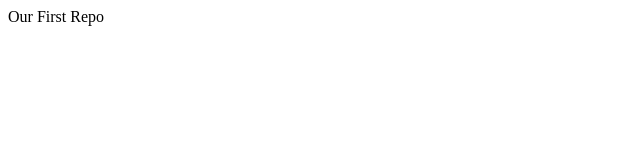
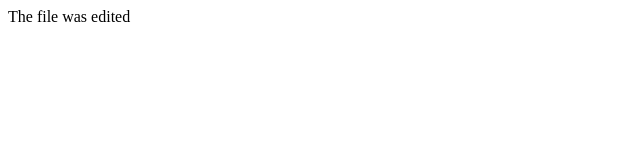
Before and after one commit to wtbaig/first-git, a website: page index.html in a window 1280 px wide. Shown: the full height of the page, 0-640 px from the left. Drawn offline with Linux system fonts and the light colour scheme.

Commit message:
Update index.html
edited on git hub

```diff
--- a/index.html
+++ b/index.html
@@ -1,4 +1,5 @@
 <!DOCTYPE html>
 <html>
-<body> Our First Repo</body>
+<body> The file was edited
+</body>
 </html>
```
